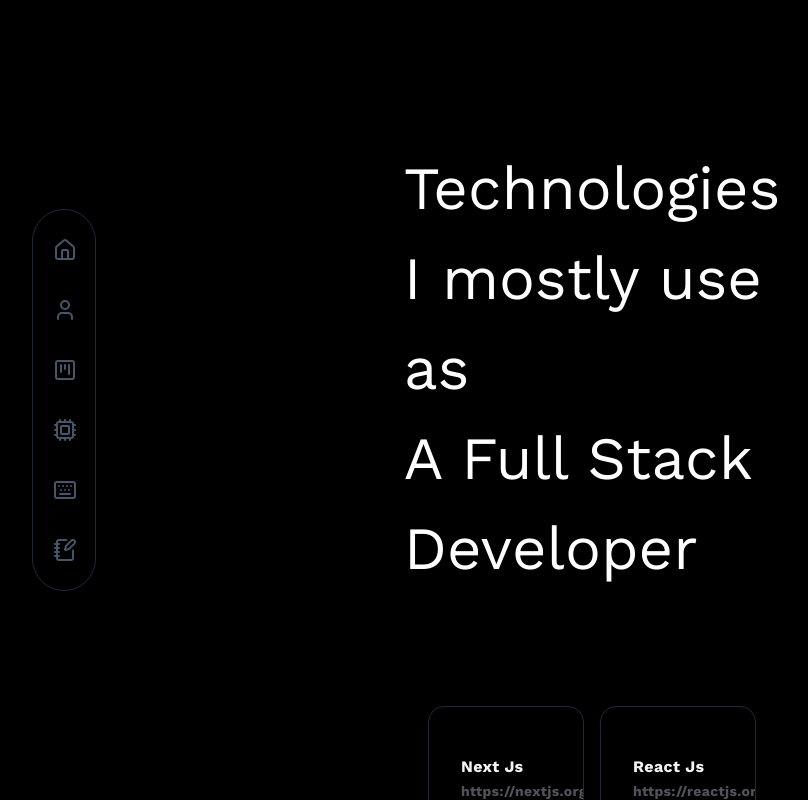
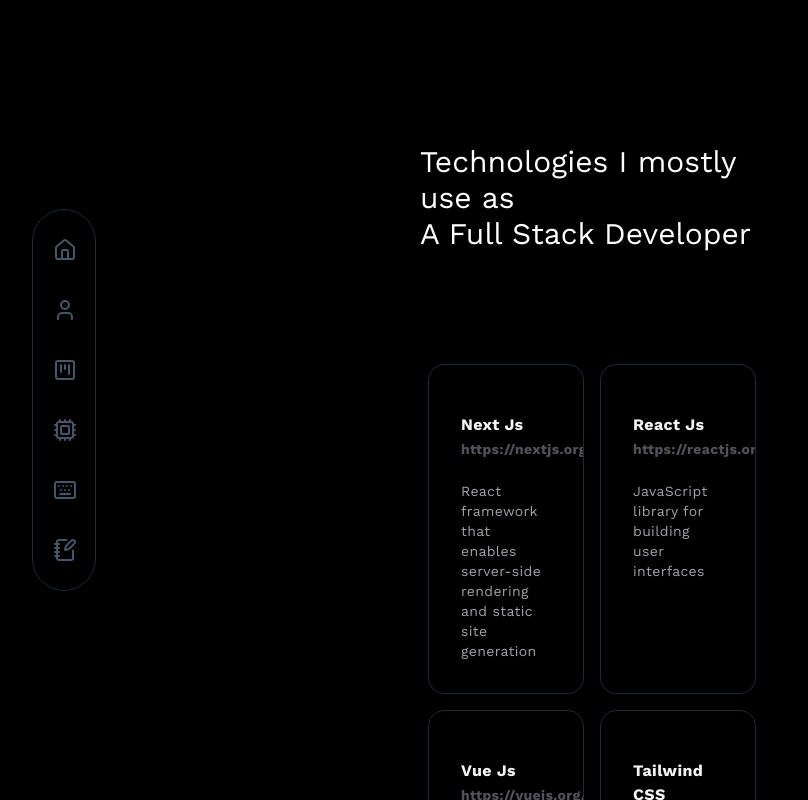
Before and after one commit to DiazNugraha/portofolio, a Next.js app: page /technologies in a window 1280 px wide. Shown: the top 800 px of the page, without its empty margins (48-856 px from the left). Built offline with nearby package versions, Linux system fonts and the light colour scheme.

Commit message:
chore: adjust font size

```diff
--- a/src/components/apps/index.tsx
+++ b/src/components/apps/index.tsx
@@ -82,7 +82,7 @@
 
   return (
     <MainLayout>
-      <h1 className="text-[30px] lg:text-[70px]">
+      <h1 className="w-full text-start text-lg lg:text-3xl">
         Software I use as <br /> A Full Stack Developer
       </h1>
       <HoverEffect className="lg:grid-cols-2" showLink items={items} />
--- a/src/components/technologies/index.tsx
+++ b/src/components/technologies/index.tsx
@@ -98,7 +98,7 @@
 
   return (
     <MainLayout>
-      <h1 className="text-[30px] lg:text-[60px]">
+      <h1 className="w-full text-start text-lg lg:text-3xl">
         Technologies I mostly use as <br /> A Full Stack Developer
       </h1>
       <HoverEffect className="lg:grid-cols-2" showLink items={items} />
```
